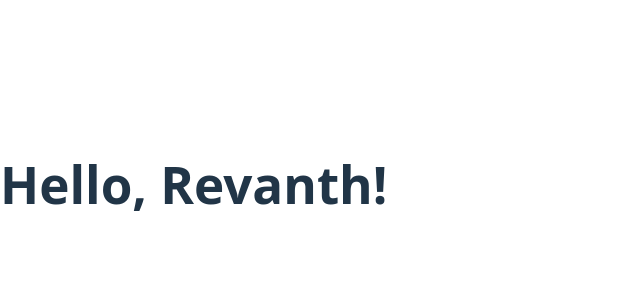
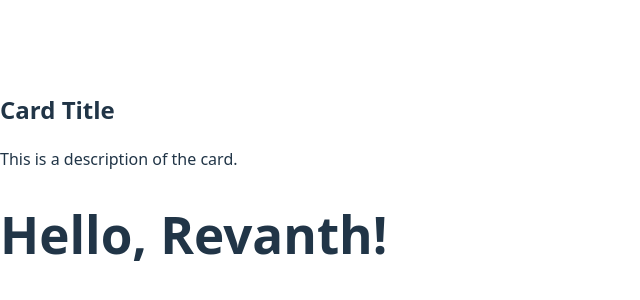
Before and after one commit to revanth05-tech/react, a React (Vite) app: page / in a window 1280 px wide. Shown: the part 216-516 px from the top of the page, without its empty margins (0-640 px from the left). Built offline with nearby package versions, Linux system fonts and the light colour scheme.

Commit message:
components added

```diff
--- a/src/App.jsx
+++ b/src/App.jsx
@@ -1,9 +1,11 @@
-import React from 'react'
+import React from 'react';
+import Card from './component/card';
 
 const App = () => {
   const name = 'Revanth'
   return (
     <div>
+      <Card />
       <h1>Hello, {name}!</h1>
     </div>
   )
--- /dev/null
+++ b/src/component/card.jsx
@@ -0,0 +1,12 @@
+import React from "react";
+
+const Card = () => {
+  return (
+    <div>
+      <h2>Card Title</h2>
+      <p>This is a description of the card.</p>
+    </div>
+  )
+}
+
+export default Card
```
